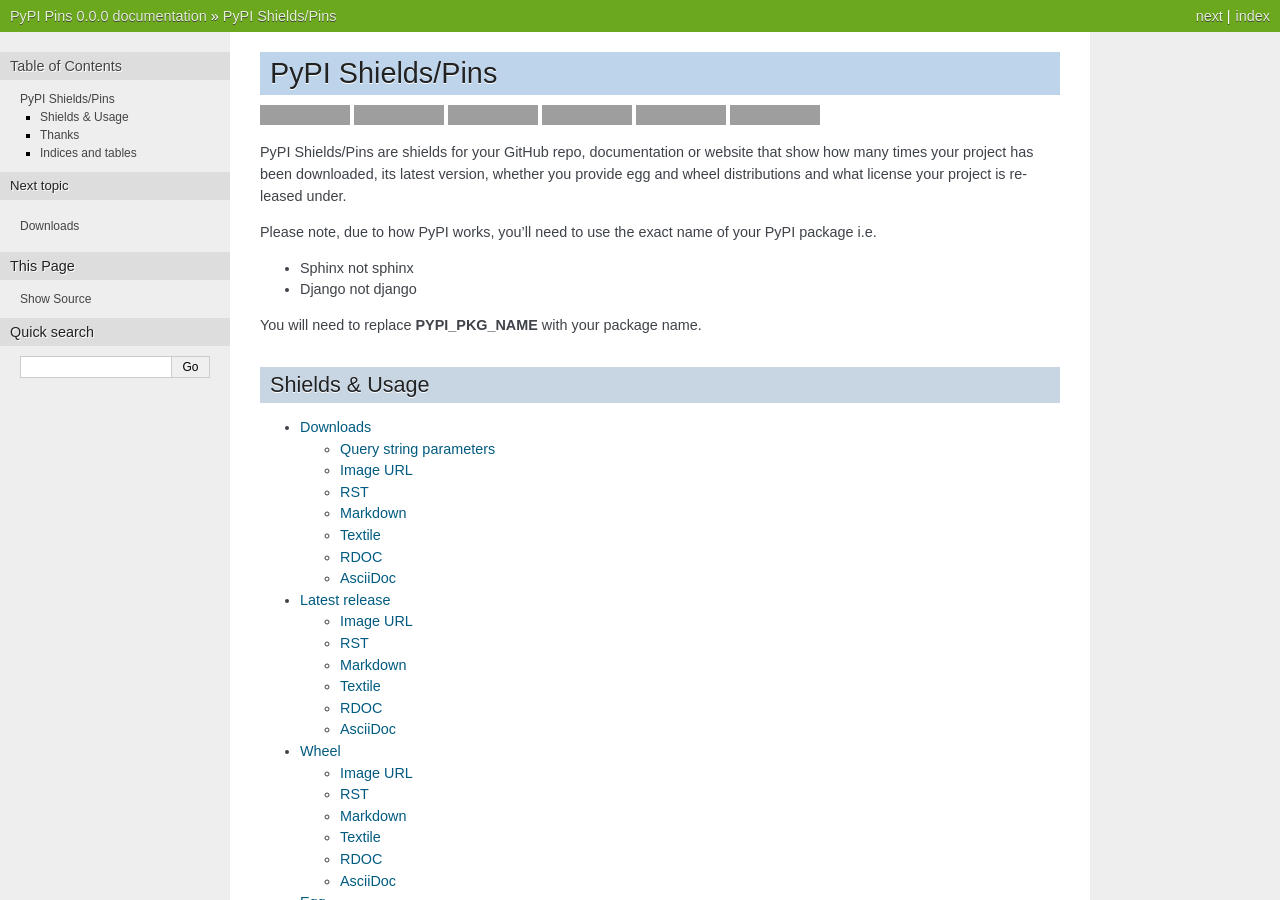
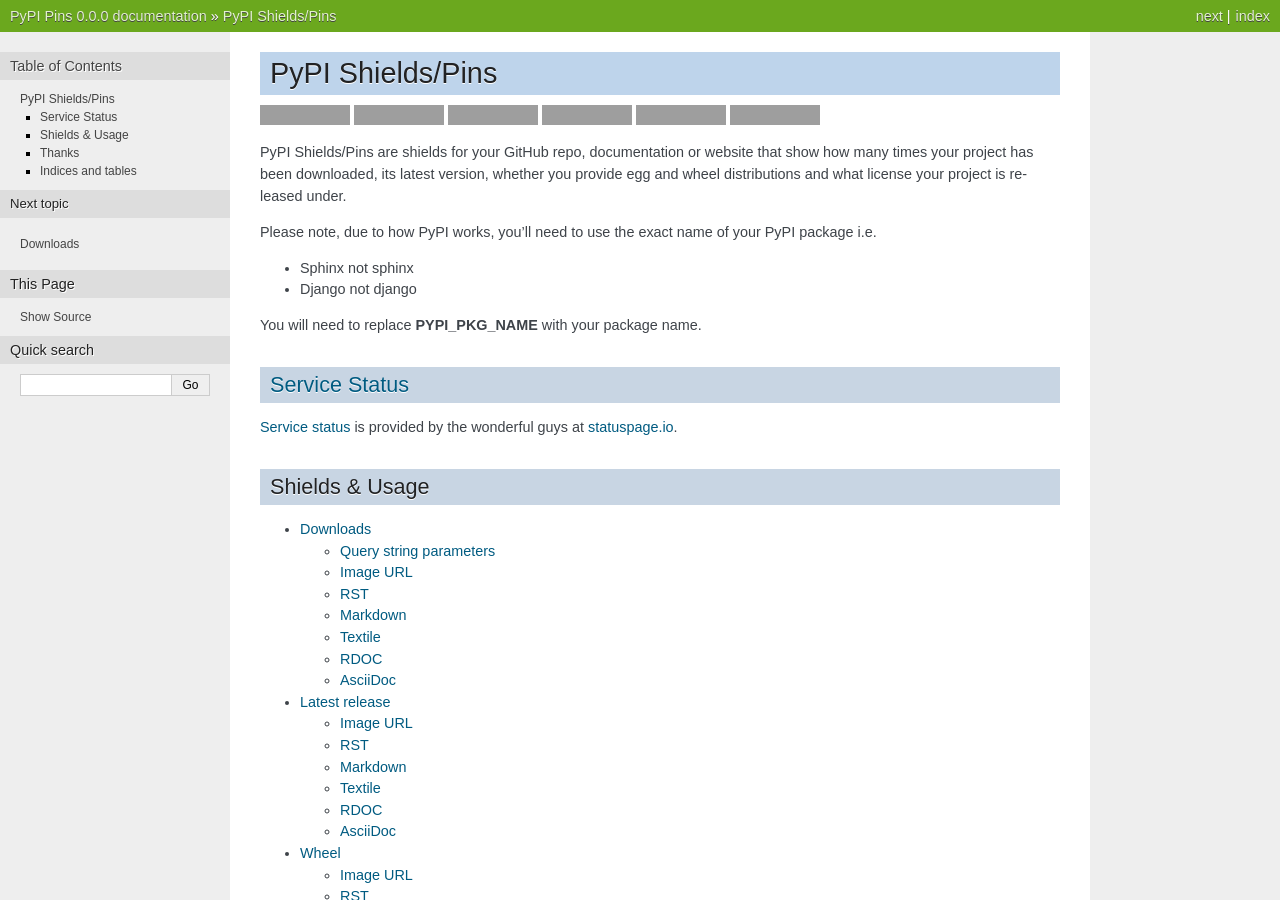
Before and after one commit to badges/pypipins, a Sphinx documentation site: the page built from docs/source/index.rst, in a window 1280 px wide and 900 px high, cut to the strip 0-900 px from the top of the window. Built offline with Sphinx 7.4.7, drawn with Linux system fonts in a browser that asks for light colours; grey boxes are pictures that could not be loaded.

Commit message:
Added status info

```diff
--- a/docs/source/index.rst
+++ b/docs/source/index.rst
@@ -32,6 +32,11 @@
 
 You will need to replace **PYPI_PKG_NAME** with your package name.
 
+`Service Status <http://status.pypip.in/>`__
+============================================
+
+`Service status <http://status.pypip.in/>`__ is provided by the wonderful guys at `statuspage.io <https://www.statuspage.io/>`__.
+
 Shields & Usage
 ===============
 
```
